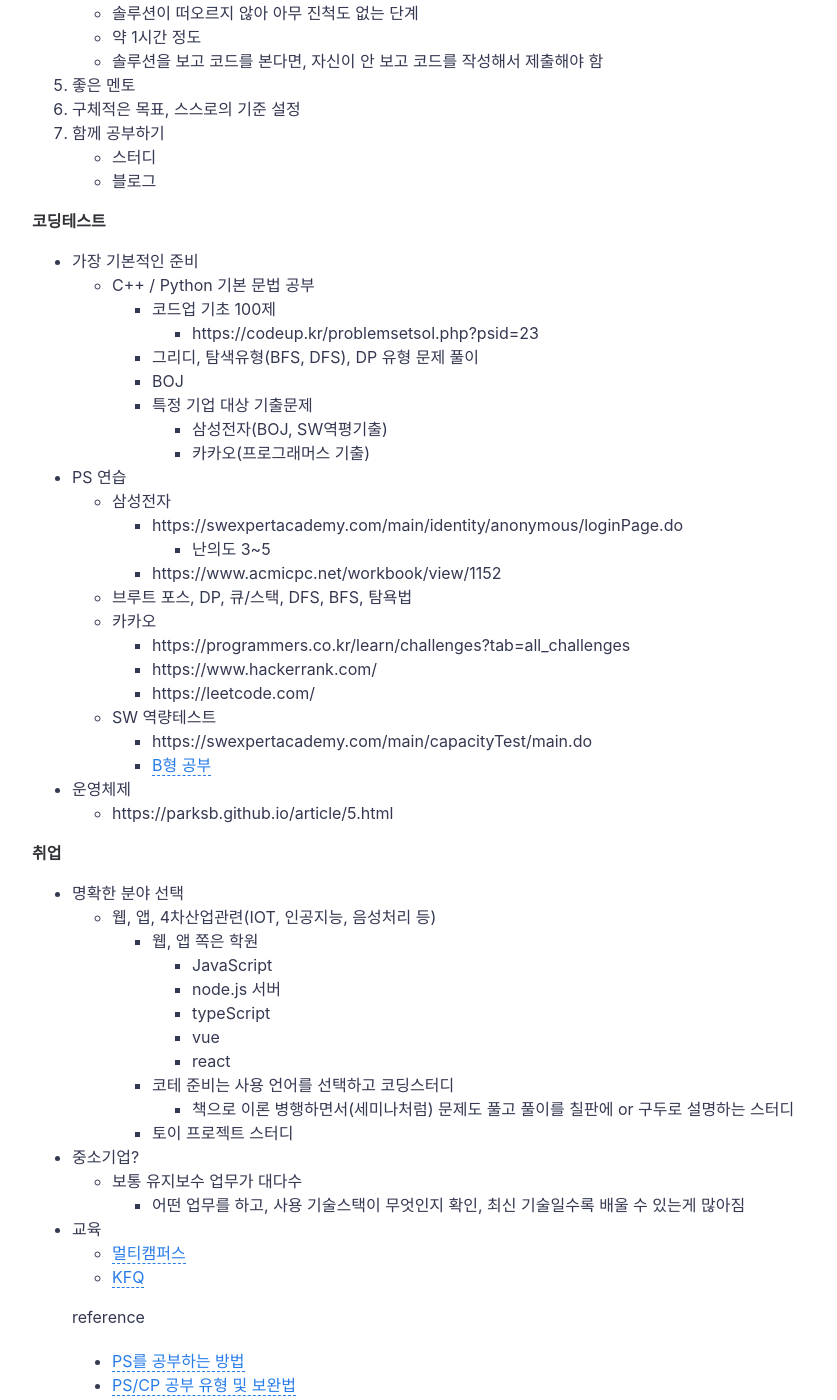
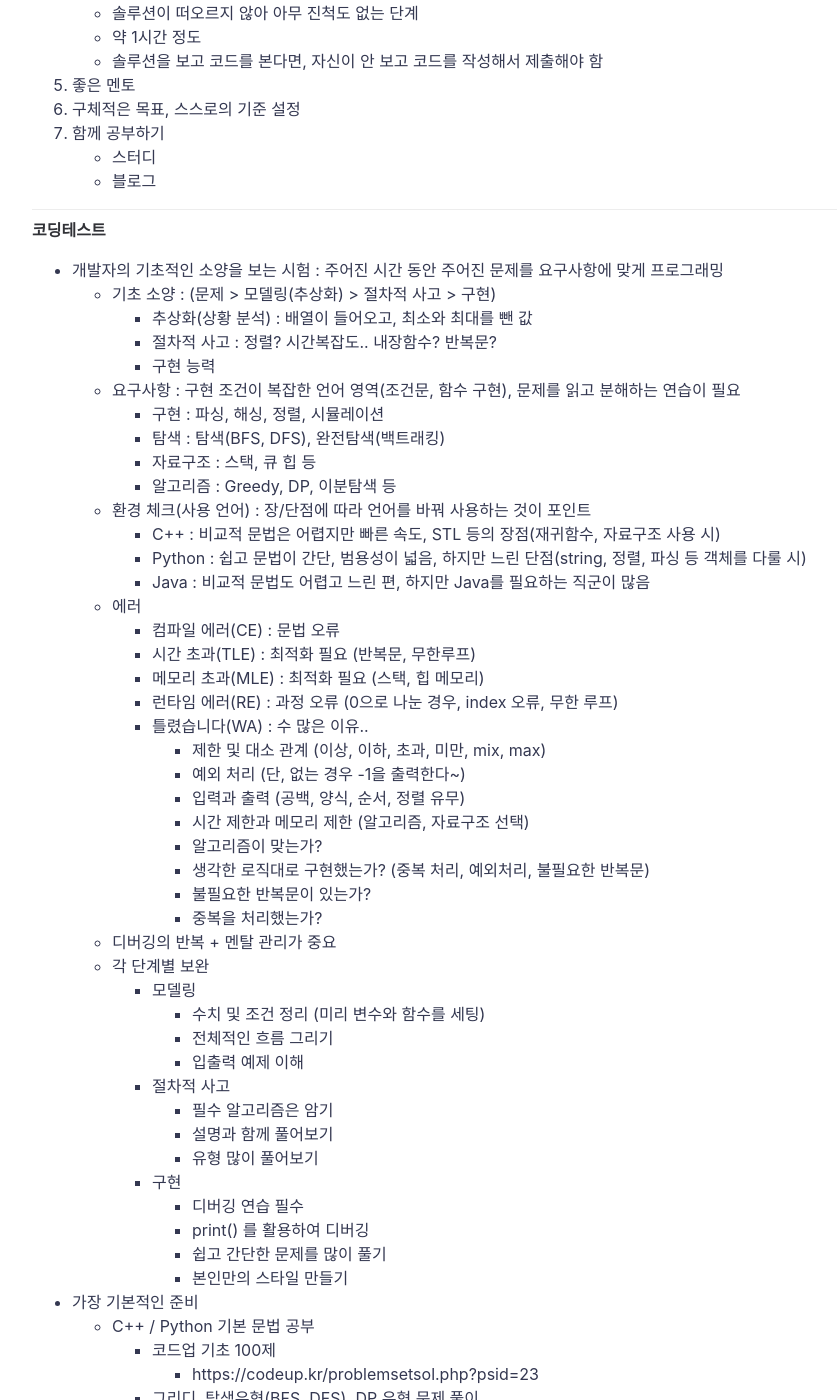
Before and after one commit to jihunparkme/jihunparkme.github.io, a Jekyll site: the page built from _posts/2020-04-24-PS(Problem Solving).md, in a window 1280 px wide and 1400 px high, scrolled down 1415 px. Shown: the whole window, without its empty margins (188-1025 px from the left). Built offline with Jekyll 4.4.1, drawn with Linux system fonts in a browser that asks for light colours; comment, search, counter and statistics services are not loaded; some of the changed text lies outside the part shown.

Commit message:
Edit: edit contents

```diff
--- a/_posts/2020-04-24-PS(Problem Solving).md
+++ b/_posts/2020-04-24-PS(Problem Solving).md
@@ -52,10 +52,53 @@
    - 스터디
    - 블로그
 
-
+---
 
 #### 코딩테스트
 
+- 개발자의 기초적인 소양을 보는 시험 : 주어진 시간 동안 주어진 문제를 요구사항에 맞게 프로그래밍
+  - 기초 소양 :  (문제 > 모델링(추상화) > 절차적 사고 > 구현)
+    - 추상화(상황 분석) : 배열이 들어오고, 최소와 최대를 뺀 값
+    - 절차적 사고 : 정렬? 시간복잡도.. 내장함수? 반복문?
+    - 구현 능력
+  - 요구사항 : 구현 조건이 복잡한 언어 영역(조건문, 함수 구현), 문제를 읽고 분해하는 연습이 필요
+    - 구현 : 파싱, 해싱, 정렬, 시뮬레이션
+    - 탐색 : 탐색(BFS, DFS), 완전탐색(백트래킹)
+    - 자료구조 : 스택, 큐 힙 등
+    - 알고리즘 : Greedy, DP, 이분탐색 등
+  - 환경 체크(사용 언어) : 장/단점에 따라 언어를 바꿔 사용하는 것이 포인트
+    - C++ : 비교적 문법은 어렵지만 빠른 속도, STL 등의 장점(재귀함수, 자료구조 사용 시)
+    - Python : 쉽고 문법이 간단, 범용성이 넓음, 하지만 느린 단점(string, 정렬, 파싱 등 객체를 다룰 시)
+    - Java : 비교적 문법도 어렵고 느린 편, 하지만 Java를 필요하는 직군이 많음
+  - 에러
+    - 컴파일 에러(CE) : 문법 오류
+    - 시간 초과(TLE) : 최적화 필요 (반복문, 무한루프)
+    - 메모리 초과(MLE) : 최적화 필요 (스택, 힙 메모리)
+    - 런타임 에러(RE) : 과정 오류 (0으로 나눈 경우, index 오류, 무한 루프)
+    - 틀렸습니다(WA) : 수 많은 이유..
+      - 제한 및 대소 관계 (이상, 이하, 초과, 미만, mix, max)
+      - 예외 처리 (단, 없는 경우 -1을 출력한다~)
+      - 입력과 출력 (공백, 양식, 순서, 정렬 유무)
+      - 시간 제한과 메모리 제한 (알고리즘, 자료구조 선택)
+      - 알고리즘이 맞는가?
+      - 생각한 로직대로 구현했는가? (중복 처리, 예외처리, 불필요한 반복문)
+      - 불필요한 반복문이 있는가?
+      - 중복을 처리했는가?
+  - 디버깅의 반복 + 멘탈 관리가 중요
+  - 각 단계별 보완
+    - 모델링
+      - 수치 및 조건 정리 (미리 변수와 함수를 세팅)
+      - 전체적인 흐름 그리기
+      - 입출력 예제 이해
+    - 절차적 사고
+      - 필수 알고리즘은 암기
+      - 설명과 함께 풀어보기
+      - 유형 많이 풀어보기
+    - 구현
+      - 디버깅 연습 필수
+      - print() 를 활용하여 디버깅
+      - 쉽고 간단한 문제를 많이 풀기
+      - 본인만의 스타일 만들기
 - 가장 기본적인 준비
   - C++ / Python 기본 문법 공부
     - 코드업 기초 100제
@@ -81,7 +124,7 @@
 - 운영체제
   - https://parksb.github.io/article/5.html
 
-
+---
 
 #### 취업
 
@@ -96,6 +139,9 @@
     - 코테 준비는 사용 언어를 선택하고 코딩스터디
       - 책으로 이론 병행하면서(세미나처럼) 문제도 풀고 풀이를 칠판에 or 구두로 설명하는 스터디
     - 토이 프로젝트 스터디
+  - 백엔드
+    - https://www.mindmeister.com/ko/530652609/_?fullscreen=1
+    - https://okky.kr/article/467416
 - 중소기업?
   - 보통 유지보수 업무가 대다수
     - 어떤 업무를 하고, 사용 기술스택이 무엇인지 확인, 최신 기술일수록 배울 수 있는게 많아짐
```
Also changed, not shown: _posts/2020-04-27-Ted-for-knowledge.md (+9 -0 lines).
